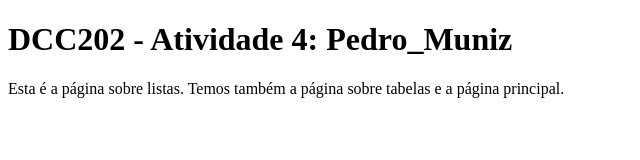
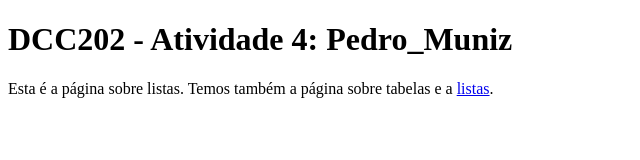
Before and after one commit to ufjf-dcc202/ufjf-dcc202-2023-3-a-atv4-PedroMuniz10, a website: page listas.html in a window 1280 px wide. Shown: the whole page, without its empty margins (0-640 px from the left). Drawn offline with Linux system fonts and the light colour scheme.

Commit message:
Adicionar ancora

```diff
--- a/listas.html
+++ b/listas.html
@@ -8,7 +8,7 @@
 <body>
     <main>
         <h1>DCC202 - Atividade 4: Pedro_Muniz</h1>
-        <p>Esta é a página sobre listas. Temos também a página sobre tabelas e a página principal.</p>
+        <p>Esta é a página sobre listas. Temos também a página sobre tabelas e a <a href="index.html">listas</a>.</p>
     </main>
 </body>
 </html>
```
